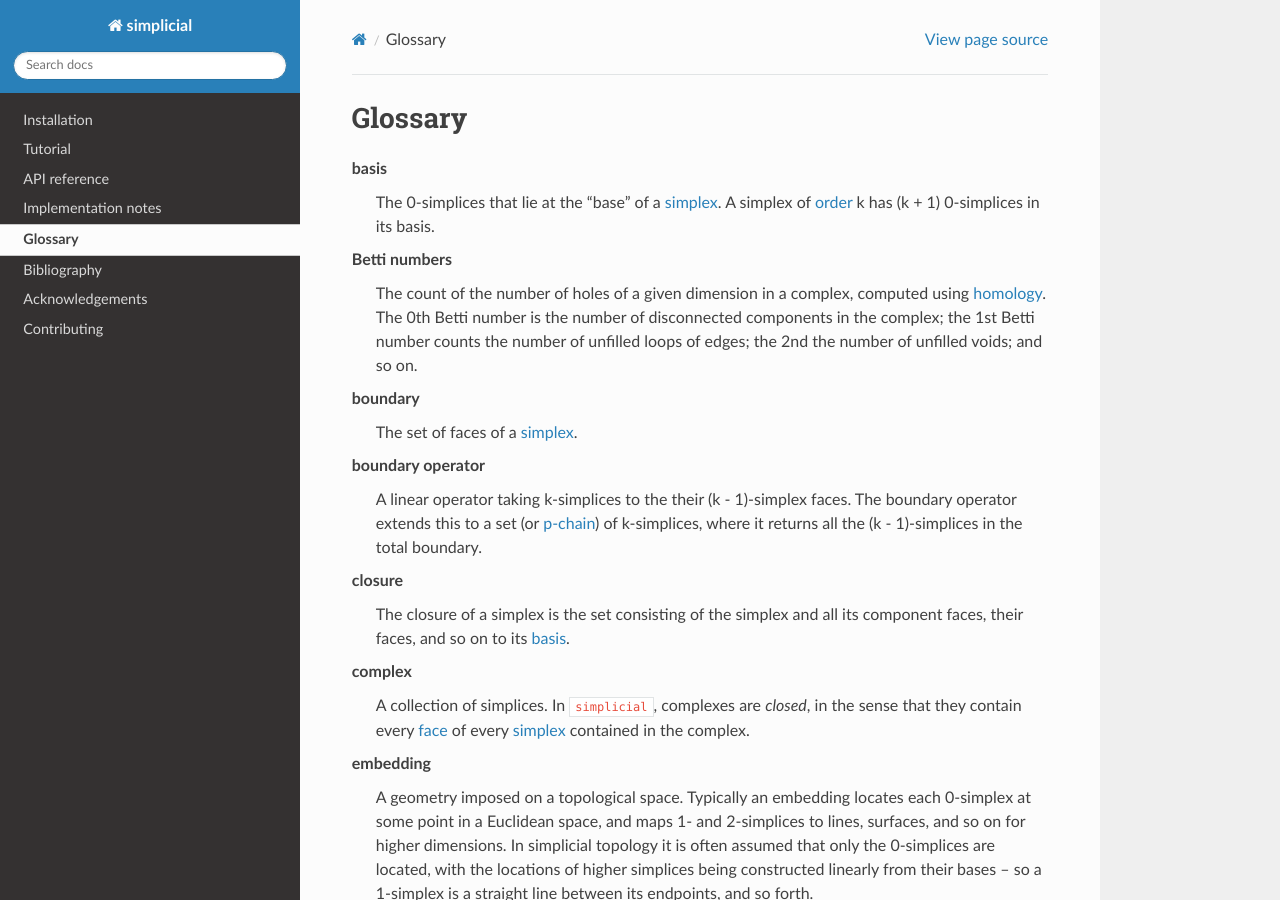
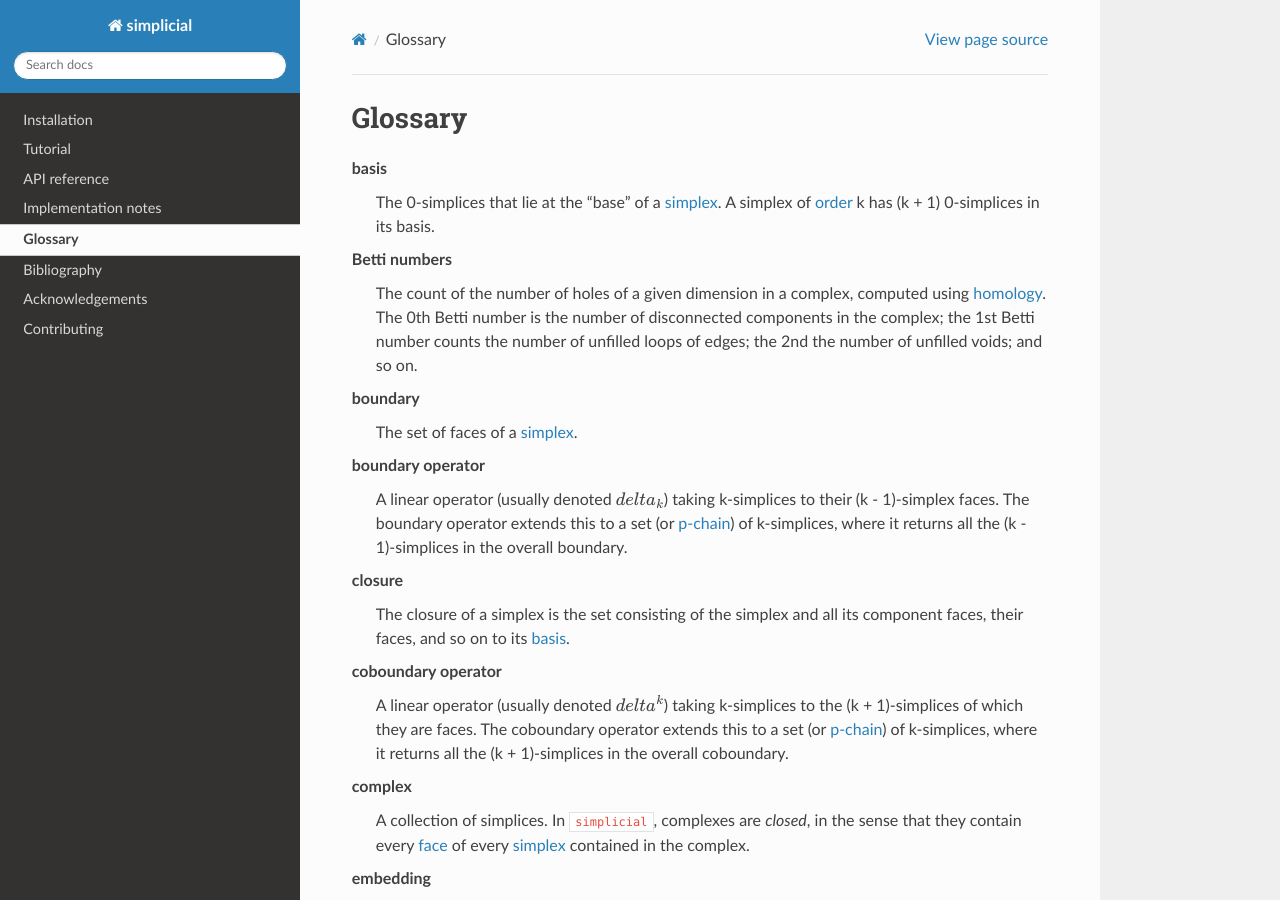
Before and after one commit to simoninireland/simplicial, a Sphinx documentation site: the page built from doc/glossary.rst, in a window 1280 px wide and 900 px high. Built offline with Sphinx 7.4.7 and the Read the Docs theme 2.0.0, drawn with Linux system fonts in a browser that asks for light colours.

Commit message:
Added notation and definition for coboundary

```diff
--- a/doc/glossary.rst
+++ b/doc/glossary.rst
@@ -22,20 +22,29 @@ Glossary
       The set of faces of a :term:`simplex`.
 
    boundary operator
-      A linear operator taking k-simplices to the their (k - 1)-simplex
-      faces. The boundary operator extends this to a set (or :term:`p-chain`)
-      of k-simplices, where it returns all the (k - 1)-simplices
-      in the total boundary.
+      A linear operator (usually denoted :math:`\\delta_k`) taking
+      k-simplices to their (k - 1)-simplex faces. The boundary
+      operator extends this to a set (or :term:`p-chain`) of
+      k-simplices, where it returns all the (k - 1)-simplices in the
+      overall boundary.
 
    closure
       The closure of a simplex is the set consisting of the simplex
       and all its component faces, their faces, and so on to its
       :term:`basis`.
 
+   coboundary operator
+      A linear operator (usually denoted :math:`\\delta^k`) taking
+      k-simplices to the (k + 1)-simplices of which they are faces.
+      The coboundary operator extends this to a set (or :term:`p-chain`)
+      of k-simplices, where it returns all the (k + 1)-simplices in
+      the overall coboundary.
+
    complex
-      A collection of simplices. In ``simplicial``, complexes are
-      *closed*, in the sense that they contain every :term:`face` of
-      every :term:`simplex` contained in the complex.
+      A collection of simplices. In
+      ``simplicial``, complexes are *closed*, in the sense that they
+      contain every :term:`face` of every :term:`simplex` contained in
+      the complex.
 
    embedding
       A geometry imposed on a topological space. Typically an
@@ -53,7 +62,7 @@ Glossary
 
       .. math::
 
-         \chi(S) = \sum_{k = 0}^{\infty} (-1)^k \, \#S_k.
+	 \chi(S) = \sum_{k = 0}^{\infty} (-1)^k \, \#S_k.
 
       The Euler characteristic is a sort of hole detector for simplicial
       complexes, in that "un-filled" spaces are counted. For a stronger
```
